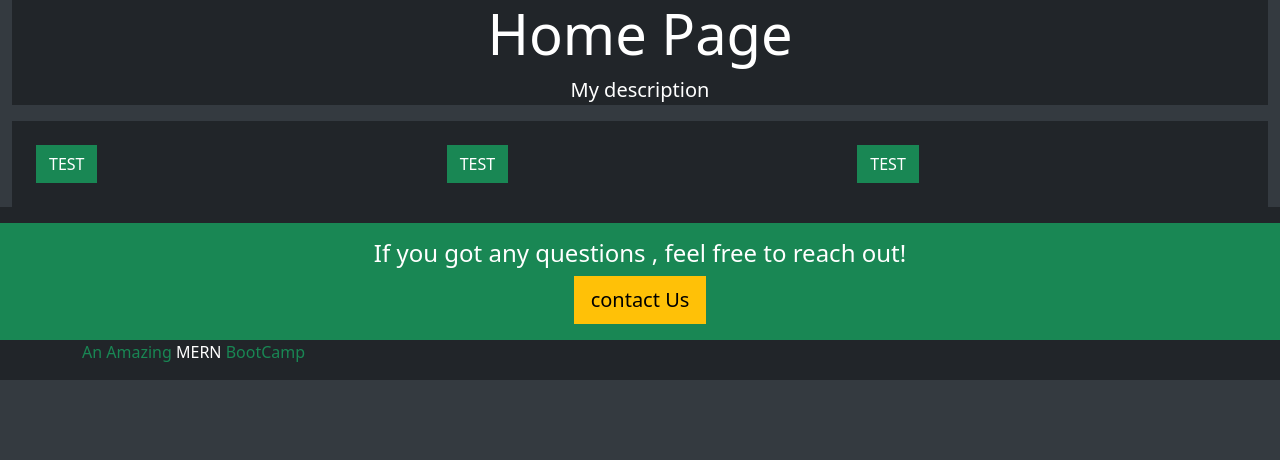
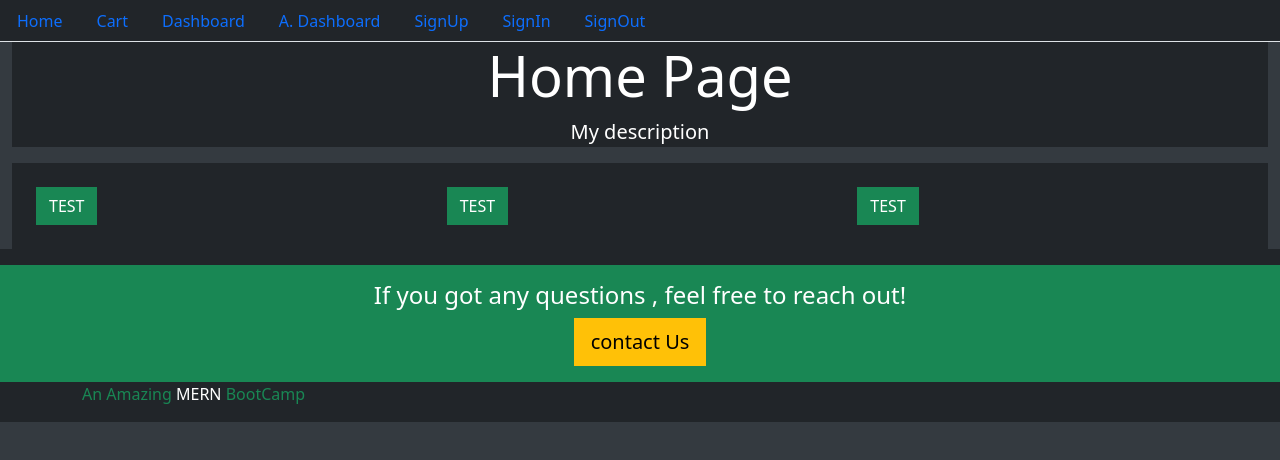
Before and after one commit to Pandey-Shailesh/Mern-Project, a React (Create React App) app in the folder projfrontend/: page / in a window 1280 px wide. Shown: the top 460 px of the page. Built offline with nearby package versions, Linux system fonts and the light colour scheme.

Commit message:
inject the navigationbar

```diff
--- a/projfrontend/src/core/Base.js
+++ b/projfrontend/src/core/Base.js
@@ -1,5 +1,5 @@
 import React from "react";
-
+import NavigationBar from "./NavigationBar";
 const Base = ({
   title = "Learn And Grow",
   description = "My description",
@@ -7,6 +7,7 @@ const Base = ({
   children,
 }) => (
   <div>
+    <NavigationBar/>
     <div className="container-fluid">
       <div className="jumbotron bg-dark text-white text-center">
         <h2 className="display-4">{title}</h2>
--- /dev/null
+++ b/projfrontend/src/core/NavigationBar.js
@@ -0,0 +1,45 @@
+import React from "react";
+import { Link, withRouter } from "react-router-dom";
+
+const NavigationBar = () => (
+  <div>
+    <ul className="nav nav-tabs bg-dark">
+      <li className="nav-item">
+        <Link className=" nav-link " to="/">
+          Home
+        </Link>
+      </li>
+      <li className="nav-item">
+        <Link className=" nav-link " to="/">
+          Cart
+        </Link>
+      </li>
+      <li className="nav-item">
+        <Link className=" nav-link " to="/">
+          Dashboard
+        </Link>
+      </li>
+      <li className="nav-item">
+        <Link className=" nav-link " to="/">
+          A. Dashboard
+        </Link>
+      </li>
+      <li className="nav-item">
+        <Link className=" nav-link " to="/">
+          SignUp
+        </Link>
+      </li>
+      <li className="nav-item">
+        <Link className=" nav-link " to="/">
+          SignIn
+        </Link>
+      </li>
+      <li className="nav-item">
+        <Link className=" nav-link " to="/">
+          SignOut
+        </Link>
+      </li>
+    </ul>
+  </div>
+);
+export default withRouter(NavigationBar);
```
